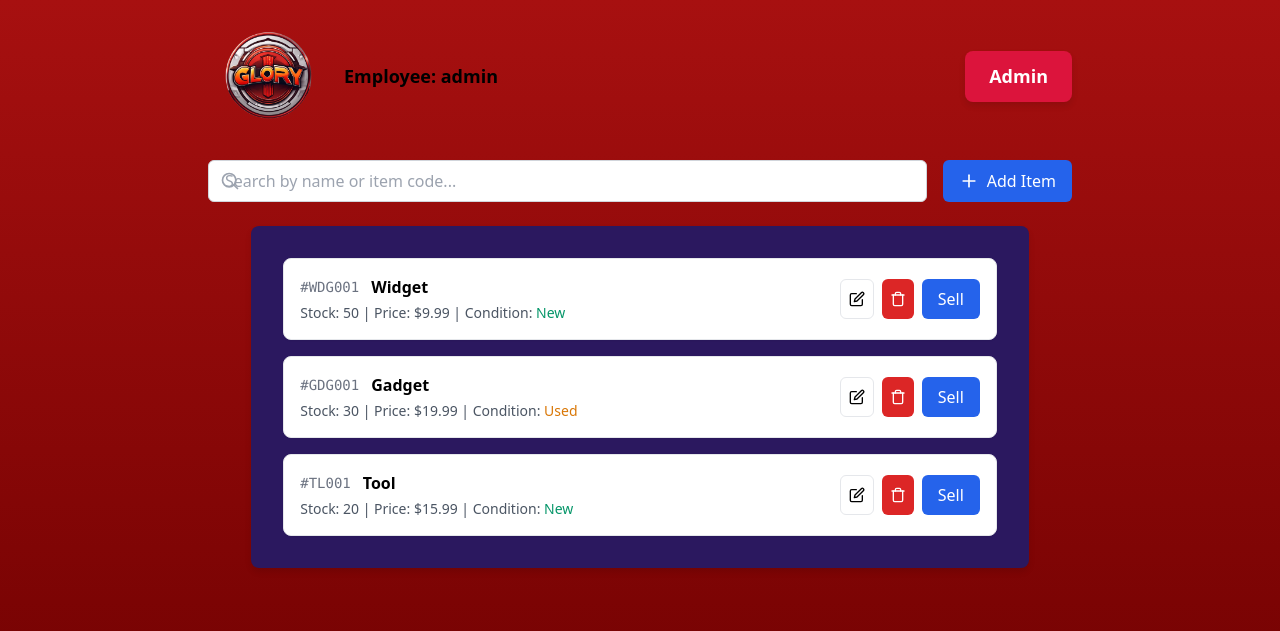
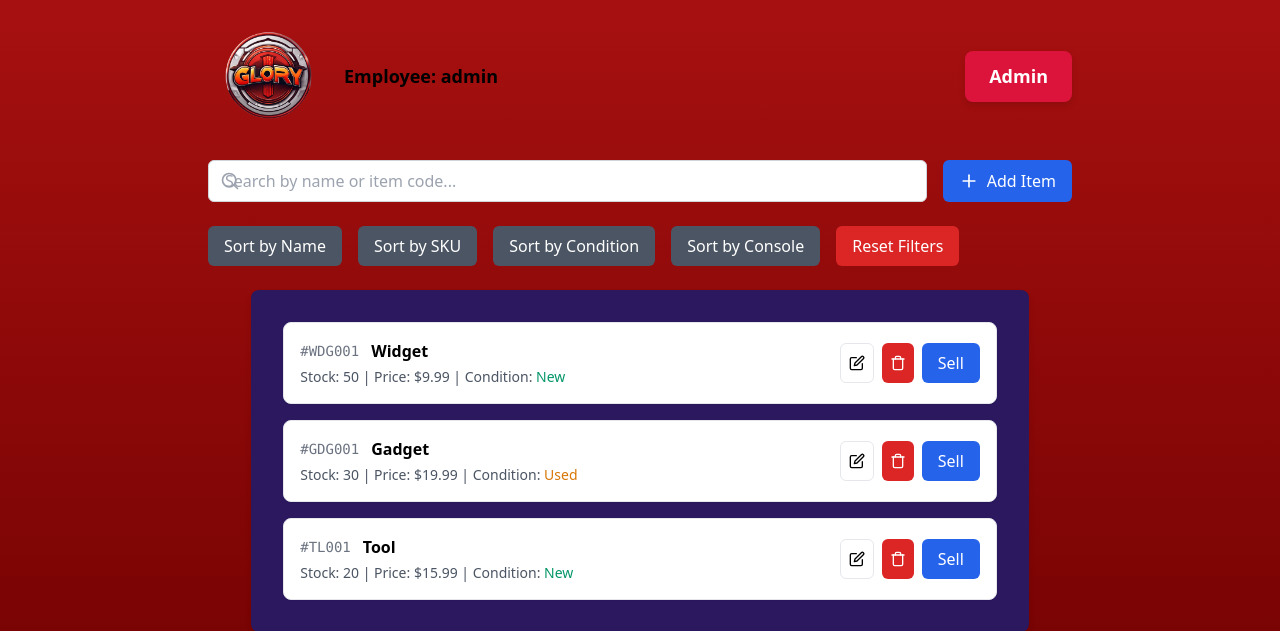
Before and after one commit to Devin1mc/CSC289-Group5-GloryDays, a Flask app: page /inventory in a window 1280 px wide. Shown: the top 631 px of the page. Run offline with Flask 3, Linux system fonts and the light colour scheme; a user stored in the database is signed in.

Commit message:
Update inventory.html
changes for inventory.html that include sorting controls, function to sort based off criteria, and function to reset filters

```diff
--- a/src/templates/inventory.html
+++ b/src/templates/inventory.html
@@ -38,6 +38,15 @@
         </svg>
         Add Item
       </button>
+    </div>
+
+    <!-- Sorting Controls -->
+    <div class="flex gap-4 mb-6">
+      <button onclick="sortItems('name')" class="px-4 py-2 bg-gray-600 text-white rounded-md">Sort by Name</button>
+      <button onclick="sortItems('sku')" class="px-4 py-2 bg-gray-600 text-white rounded-md">Sort by SKU</button>
+      <button onclick="sortItems('condition')" class="px-4 py-2 bg-gray-600 text-white rounded-md">Sort by Condition</button>
+      <button onclick="sortItems('console')" class="px-4 py-2 bg-gray-600 text-white rounded-md">Sort by Console</button>
+      <button onclick="resetFilters()" class="px-4 py-2 bg-red-600 text-white rounded-md">Reset Filters</button>
     </div>
 
     <!-- Inventory List -->
@@ -238,6 +247,36 @@
       return `${prefix}${nextNum.toString().padStart(3, '0')}`;
     }
 
+    // Function to sort inventory items based on the selected criteria
+    function sortItems(criteria) {
+      // Sorts the items array in ascending order based on the given criteria (e.g., name, SKU, console, condition)
+      items.sort((a, b) => {
+        if (a[criteria] > b[criteria]) return 1;
+        if (a[criteria] < b[criteria]) return -1;
+        return 0;
+      });
+      updateLocalStorage();
+      renderItems();
+    }
+
+    // Function to reset filters and display the full inventory list
+    function resetFilters() {
+    // Clear input fields
+    document.getElementById('searchInput').value = '';
+
+    // Clear dropdown filters (if applicable)
+    document.getElementById('consoleFilter').value = '';
+    document.getElementById('conditionFilter').value = '';
+
+    // Fetch the full inventory list and re-render
+    fetch('/inventory_data')
+        .then(response => response.json())
+        .then(data => {
+            renderItems(data); // Ensure this updates the displayed inventory
+        })
+        .catch(error => console.error("Error fetching inventory:", error));
+    }
+
     function incrementQuantity() {
       const input = document.getElementById('editQuantity');
       input.value = (parseInt(input.value) || 0) + 1;
```
